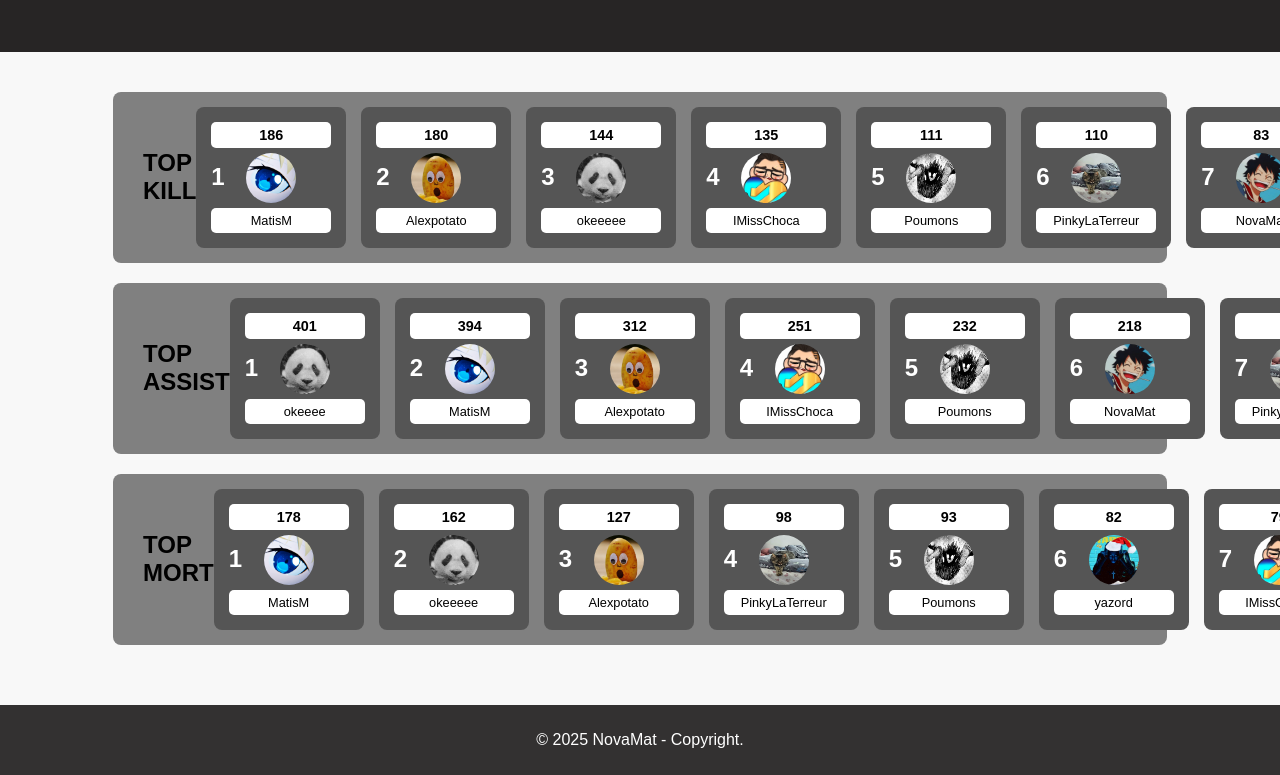
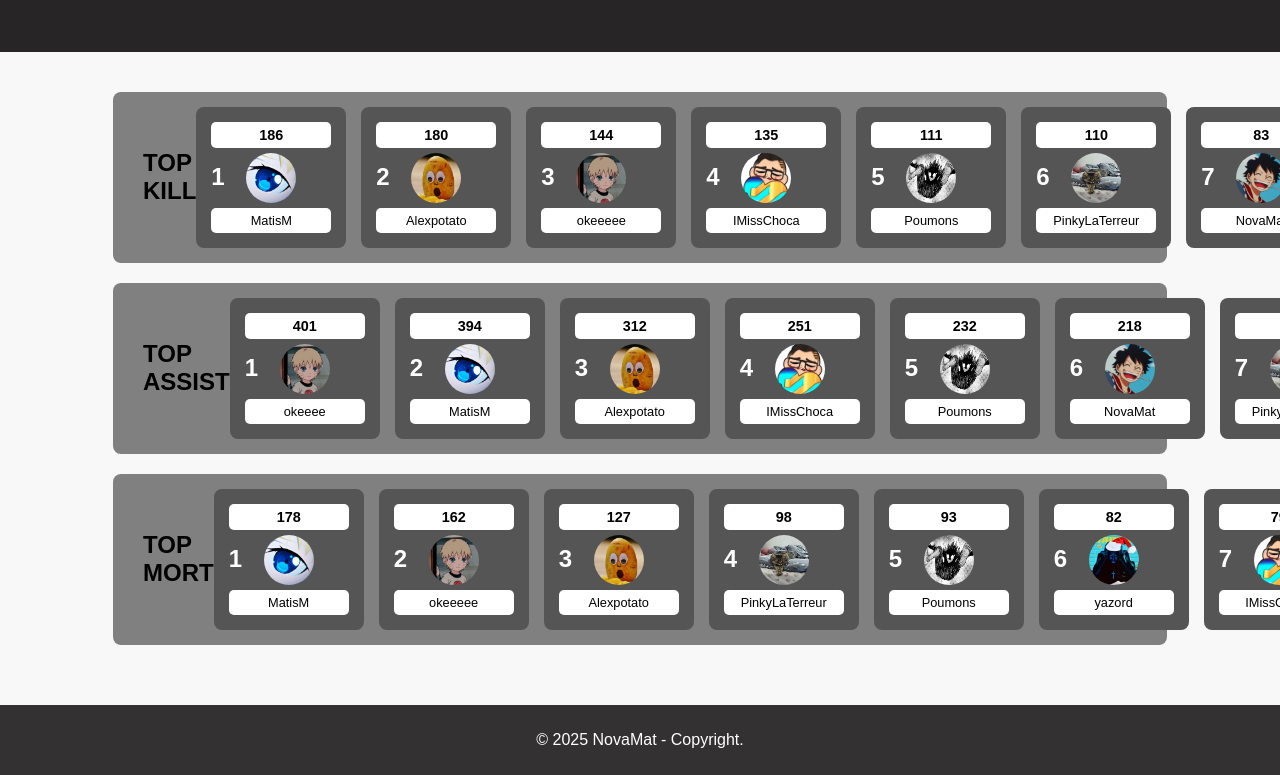
Before and after one commit to Ben0x13/AramCUP, a plain HTML site: page statistiques.html in a window 1280 px wide. Shown: the part 228-1003 px from the top of the page. Drawn offline with Linux system fonts and the light colour scheme.

Commit message:
Update statistiques.html

```diff
--- a/statistiques.html
+++ b/statistiques.html
@@ -178,7 +178,7 @@
             <div class="stat-item">
                 <div class="rank">3</div>
                 <div class="kills">144</div>
-                <img src="participant13.png" alt="PP">
+                <img src="participant14.png" alt="PP">
                 <div class="pseudo">okeeeee</div>
             </div>
             <div class="stat-item">
@@ -220,7 +220,7 @@
             <div class="stat-item">
                 <div class="rank">1</div>
                 <div class="kills">401</div>
-                <img src="participant13.png" alt="PP">
+                <img src="participant14.png" alt="PP">
                 <div class="pseudo">okeeee</div>
             </div>
             <div class="stat-item">
@@ -280,7 +280,7 @@
             <div class="stat-item">
                 <div class="rank">2</div>
                 <div class="kills">162</div>
-                <img src="participant13.png" alt="PP">
+                <img src="participant14.png" alt="PP">
                 <div class="pseudo">okeeeee</div>
             </div>
             <div class="stat-item">
```
